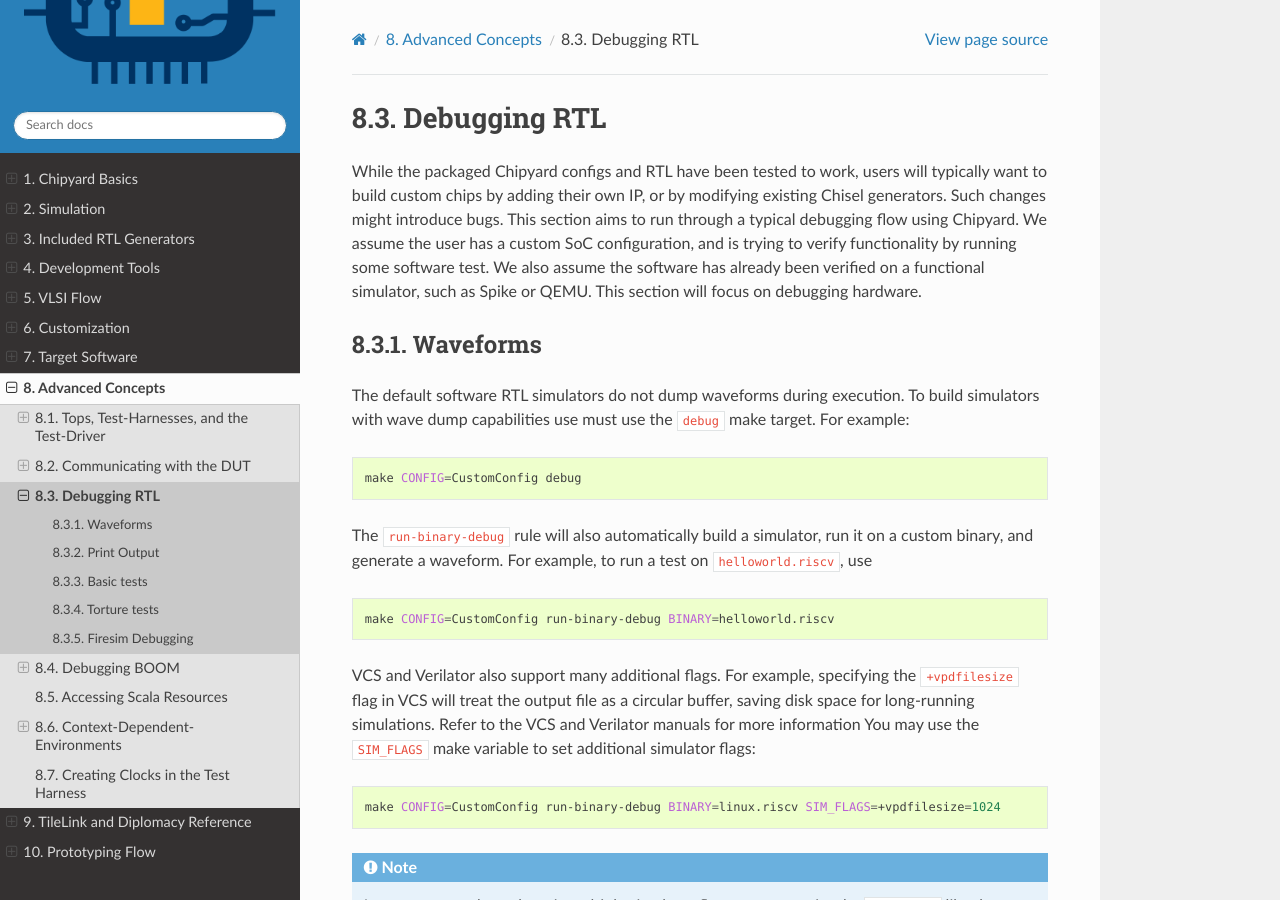
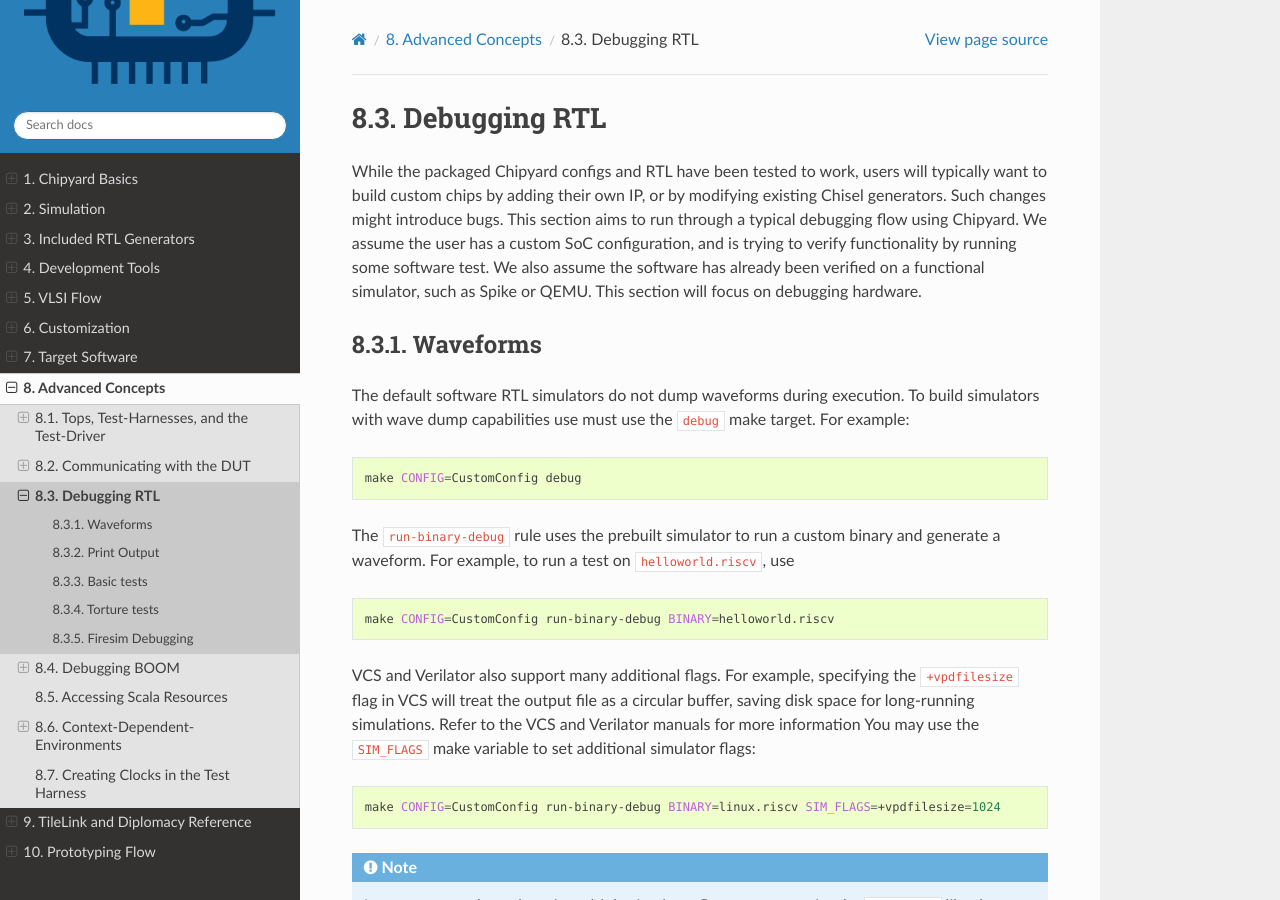
Before and after one commit to ucb-bar/chipyard, a Sphinx documentation site: the page built from docs/Advanced-Concepts/Debugging-RTL.rst, in a window 1280 px wide and 900 px high. Built offline with Sphinx 7.4.7 and the Read the Docs theme 2.0.0, drawn with Linux system fonts in a browser that asks for light colours.

Commit message:
Update docs

```diff
--- a/docs/Advanced-Concepts/Debugging-RTL.rst
+++ b/docs/Advanced-Concepts/Debugging-RTL.rst
@@ -22,8 +22,8 @@ make target. For example:
 
    make CONFIG=CustomConfig debug
 
-The ``run-binary-debug`` rule will also automatically build a simulator,
-run it on a custom binary, and generate a waveform. For example, to run a
+The ``run-binary-debug`` rule uses the prebuilt simulator to run a custom binary
+and generate a waveform. For example, to run a
 test on ``helloworld.riscv``, use
 
 .. code-block:: shell
```
